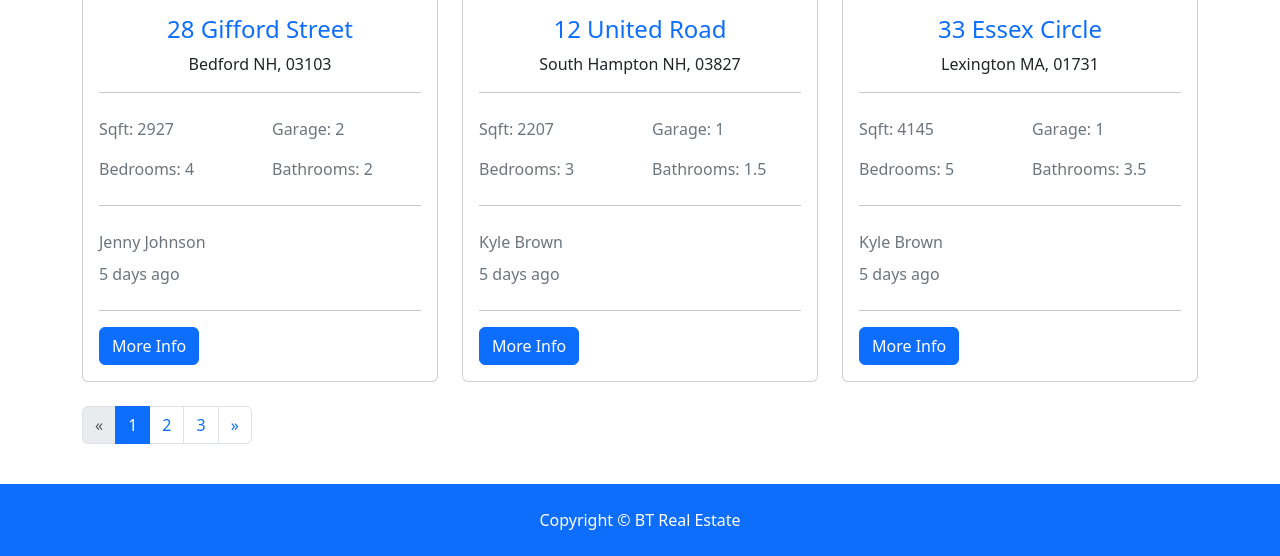
After one commit to karishma-lakhoo/Django-course, a Django app: page /listings/ in a window 1280 px wide. The commit adds this page. Shown: the part 1620-2176 px from the top of the page. Run offline with Django 5.2, Linux system fonts and the light colour scheme; some libraries are stand-ins or nearby versions.

Commit message:
added functionality for listings

```diff
--- a/btre/settings.py
+++ b/btre/settings.py
@@ -33,6 +33,8 @@ ALLOWED_HOSTS = []
 
 INSTALLED_APPS = [
     'pages.apps.PagesConfig',
+    'listings.apps.ListingsConfig',
+    'realtors.apps.RealtorsConfig',
     'django.contrib.admin',
     'django.contrib.auth',
     'django.contrib.contenttypes',
--- a/btre/urls.py
+++ b/btre/urls.py
@@ -19,5 +19,6 @@ from django.urls import include, path
 
 urlpatterns = [
     path('', include('pages.urls')),
+    path('listings/', include('listings.urls')),
     path('admin/', admin.site.urls),
 ]
--- /dev/null
+++ b/listings/urls.py
@@ -0,0 +1,8 @@
+from django.urls import path
+from . import views
+
+urlpatterns = [
+    path('', views.index, name='listings'),
+    path('<int:listing_id>', views.listing, name='listing'),
+    path('search', views.search, name='search'),
+]
--- a/listings/views.py
+++ b/listings/views.py
@@ -1,3 +1,10 @@
 from django.shortcuts import render
 
-# Create your views here.
+def index(request):
+    return render(request, 'listings/listings.html')
+
+def listing(request):
+    return render(request, 'listings/listing.html')
+
+def search(request):
+    return render(request, 'listings/search.html')
--- /dev/null
+++ b/templates/listings/listing.html
@@ -0,0 +1 @@
+<h1>Listing</h1>
--- /dev/null
+++ b/templates/listings/listings.html
@@ -0,0 +1,322 @@
+{% extends 'base.html' %} {% block content %}
+
+<section id="showcase-inner" class="py-5 text-white">
+  <div class="container">
+    <div class="row text-center">
+      <div class="col-md-12">
+        <h1 class="display-4">Browse Our Properties</h1>
+        <p class="lead">
+          Lorem ipsum dolor sit, amet consectetur adipisicing elit. Sunt,
+          pariatur!
+        </p>
+      </div>
+    </div>
+  </div>
+</section>
+
+<!-- Breadcrumb -->
+<section id="bc" class="mt-3">
+  <div class="container">
+    <nav aria-label="breadcrumb">
+      <ol class="breadcrumb">
+        <li class="breadcrumb-item">
+          <a href="{% url 'index' %}"> <i class="fas fa-home"></i> Home</a>
+        </li>
+        <li class="breadcrumb-item active">Browse Listings</li>
+      </ol>
+    </nav>
+  </div>
+</section>
+
+<!-- Listings -->
+<section id="listings" class="py-4">
+  <div class="container">
+    <div class="row">
+      <!-- Listing 1 -->
+      <div class="col-md-6 col-lg-4 mb-4">
+        <div class="card listing-preview">
+          <img class="card-img-top" src="assets/img/homes/home-1.jpg" alt="" />
+          <div class="card-img-overlay">
+            <h2>
+              <span class="badge badge-secondary text-white">$490,000</span>
+            </h2>
+          </div>
+          <div class="card-body">
+            <div class="listing-heading text-center">
+              <h4 class="text-primary">45 Drivewood Circle</h4>
+              <p>
+                <i class="fas fa-map-marker text-secondary"></i> Norwood MA,
+                02062
+              </p>
+            </div>
+            <hr />
+            <div class="row py-2 text-secondary">
+              <div class="col-6">
+                <i class="fas fa-th-large"></i> Sqft: 3200
+              </div>
+              <div class="col-6"><i class="fas fa-car"></i> Garage: 2</div>
+            </div>
+            <div class="row py-2 text-secondary">
+              <div class="col-6"><i class="fas fa-bed"></i> Bedrooms: 3</div>
+              <div class="col-6"><i class="fas fa-bath"></i> Bathrooms: 2</div>
+            </div>
+            <hr />
+            <div class="row py-2 text-secondary">
+              <div class="col-12"><i class="fas fa-user"></i> Kyle Brown</div>
+            </div>
+            <div class="row text-secondary pb-2">
+              <div class="col-6"><i class="fas fa-clock"></i> 2 days ago</div>
+            </div>
+            <hr />
+            <a href="listing.html" class="btn btn-primary btn-block"
+              >More Info</a
+            >
+          </div>
+        </div>
+      </div>
+
+      <!-- Listing 2 -->
+      <div class="col-md-6 col-lg-4 mb-4">
+        <div class="card listing-preview">
+          <img class="card-img-top" src="assets/img/homes/home-2.jpg" alt="" />
+          <div class="card-img-overlay">
+            <h2>
+              <span class="badge badge-secondary text-white">$550,000</span>
+            </h2>
+          </div>
+          <div class="card-body">
+            <div class="listing-heading text-center">
+              <h4 class="text-primary">18 Jefferson Lane</h4>
+              <p>
+                <i class="fas fa-map-marker text-secondary"></i> Woburn MA,
+                01801
+              </p>
+            </div>
+            <hr />
+            <div class="row py-2 text-secondary">
+              <div class="col-6">
+                <i class="fas fa-th-large"></i> Sqft: 3200
+              </div>
+              <div class="col-6"><i class="fas fa-car"></i> Garage: 1</div>
+            </div>
+            <div class="row py-2 text-secondary">
+              <div class="col-6"><i class="fas fa-bed"></i> Bedrooms: 4</div>
+              <div class="col-6">
+                <i class="fas fa-bath"></i> Bathrooms: 2.5
+              </div>
+            </div>
+            <hr />
+            <div class="row py-2 text-secondary">
+              <div class="col-6"><i class="fas fa-user"></i> Mark Hudson</div>
+            </div>
+            <div class="row text-secondary pb-2">
+              <div class="col-6"><i class="fas fa-clock"></i> 5 days ago</div>
+            </div>
+            <hr />
+            <a href="listing.html" class="btn btn-primary btn-block"
+              >More Info</a
+            >
+          </div>
+        </div>
+      </div>
+
+      <!-- Listing 3 -->
+      <div class="col-md-6 col-lg-4 mb-4">
+        <div class="card listing-preview">
+          <img class="card-img-top" src="assets/img/homes/home-3.jpg" alt="" />
+          <div class="card-img-overlay">
+            <h2>
+              <span class="badge badge-secondary text-white">$580,000</span>
+            </h2>
+          </div>
+          <div class="card-body">
+            <div class="listing-heading text-center">
+              <h4 class="text-primary">187 Woodrow Street</h4>
+              <p>
+                <i class="fas fa-map-marker text-secondary"></i> Salem MA, 01915
+              </p>
+            </div>
+            <hr />
+            <div class="row py-2 text-secondary">
+              <div class="col-6">
+                <i class="fas fa-th-large"></i> Sqft: 3107
+              </div>
+              <div class="col-6"><i class="fas fa-car"></i> Garage: 0</div>
+            </div>
+            <div class="row py-2 text-secondary">
+              <div class="col-6"><i class="fas fa-bed"></i> Bedrooms: 4</div>
+              <div class="col-6"><i class="fas fa-bath"></i> Bathrooms: 3</div>
+            </div>
+            <hr />
+            <div class="row py-2 text-secondary">
+              <div class="col-6"><i class="fas fa-user"></i> Mark Hudson</div>
+            </div>
+            <div class="row text-secondary pb-2">
+              <div class="col-6"><i class="fas fa-clock"></i> 5 days ago</div>
+            </div>
+            <hr />
+            <a href="listing.html" class="btn btn-primary btn-block"
+              >More Info</a
+            >
+          </div>
+        </div>
+      </div>
+
+      <!-- Listing 4 -->
+      <div class="col-md-6 col-lg-4 mb-4">
+        <div class="card listing-preview">
+          <img class="card-img-top" src="assets/img/homes/home-4.jpg" alt="" />
+          <div class="card-img-overlay">
+            <h2>
+              <span class="badge badge-secondary text-white">$380,000</span>
+            </h2>
+          </div>
+          <div class="card-body">
+            <div class="listing-heading text-center">
+              <h4 class="text-primary">28 Gifford Street</h4>
+              <p>
+                <i class="fas fa-map-marker text-secondary"></i> Bedford NH,
+                03103
+              </p>
+            </div>
+            <hr />
+            <div class="row py-2 text-secondary">
+              <div class="col-6">
+                <i class="fas fa-th-large"></i> Sqft: 2927
+              </div>
+              <div class="col-6"><i class="fas fa-car"></i> Garage: 2</div>
+            </div>
+            <div class="row py-2 text-secondary">
+              <div class="col-6"><i class="fas fa-bed"></i> Bedrooms: 4</div>
+              <div class="col-6"><i class="fas fa-bath"></i> Bathrooms: 2</div>
+            </div>
+            <hr />
+            <div class="row py-2 text-secondary">
+              <div class="col-6"><i class="fas fa-user"></i> Jenny Johnson</div>
+            </div>
+            <div class="row text-secondary pb-2">
+              <div class="col-6"><i class="fas fa-clock"></i> 5 days ago</div>
+            </div>
+            <hr />
+            <a href="listing.html" class="btn btn-primary btn-block"
+              >More Info</a
+            >
+          </div>
+        </div>
+      </div>
+
+      <!-- Listing 5 -->
+      <div class="col-md-6 col-lg-4 mb-4">
+        <div class="card listing-preview">
+          <img class="card-img-top" src="assets/img/homes/home-5.jpg" alt="" />
+          <div class="card-img-overlay">
+            <h2>
+              <span class="badge badge-secondary text-white">$230,000</span>
+            </h2>
+          </div>
+          <div class="card-body">
+            <div class="listing-heading text-center">
+              <h4 class="text-primary">12 United Road</h4>
+              <p>
+                <i class="fas fa-map-marker text-secondary"></i> South Hampton
+                NH, 03827
+              </p>
+            </div>
+            <hr />
+            <div class="row py-2 text-secondary">
+              <div class="col-6">
+                <i class="fas fa-th-large"></i> Sqft: 2207
+              </div>
+              <div class="col-6"><i class="fas fa-car"></i> Garage: 1</div>
+            </div>
+            <div class="row py-2 text-secondary">
+              <div class="col-6"><i class="fas fa-bed"></i> Bedrooms: 3</div>
+              <div class="col-6">
+                <i class="fas fa-bath"></i> Bathrooms: 1.5
+              </div>
+            </div>
+            <hr />
+            <div class="row py-2 text-secondary">
+              <div class="col-6"><i class="fas fa-user"></i> Kyle Brown</div>
+            </div>
+            <div class="row text-secondary pb-2">
+              <div class="col-6"><i class="fas fa-clock"></i> 5 days ago</div>
+            </div>
+            <hr />
+            <a href="listing.html" class="btn btn-primary btn-block"
+              >More Info</a
+            >
+          </div>
+        </div>
+      </div>
+
+      <!-- Listing 6 -->
+      <div class="col-md-6 col-lg-4 mb-4">
+        <div class="card listing-preview">
+          <img class="card-img-top" src="assets/img/homes/home-6.jpg" alt="" />
+          <div class="card-img-overlay">
+            <h2>
+              <span class="badge badge-secondary text-white">$780,000</span>
+            </h2>
+          </div>
+          <div class="card-body">
+            <div class="listing-heading text-center">
+              <h4 class="text-primary">33 Essex Circle</h4>
+              <p>
+                <i class="fas fa-map-marker text-secondary"></i> Lexington MA,
+                01731
+              </p>
+            </div>
+            <hr />
+            <div class="row py-2 text-secondary">
+              <div class="col-6">
+                <i class="fas fa-th-large"></i> Sqft: 4145
+              </div>
+              <div class="col-6"><i class="fas fa-car"></i> Garage: 1</div>
+            </div>
+            <div class="row py-2 text-secondary">
+              <div class="col-6"><i class="fas fa-bed"></i> Bedrooms: 5</div>
+              <div class="col-6">
+                <i class="fas fa-bath"></i> Bathrooms: 3.5
+              </div>
+            </div>
+            <hr />
+            <div class="row py-2 text-secondary">
+              <div class="col-6"><i class="fas fa-user"></i> Kyle Brown</div>
+            </div>
+            <div class="row text-secondary pb-2">
+              <div class="col-6"><i class="fas fa-clock"></i> 5 days ago</div>
+            </div>
+            <hr />
+            <a href="listing.html" class="btn btn-primary btn-block"
+              >More Info</a
+            >
+          </div>
+        </div>
+      </div>
+    </div>
+
+    <div class="row">
+      <div class="col-md-12">
+        <ul class="pagination">
+          <li class="page-item disabled">
+            <a class="page-link" href="#">&laquo;</a>
+          </li>
+          <li class="page-item active">
+            <a class="page-link" href="#">1</a>
+          </li>
+          <li class="page-item">
+            <a class="page-link" href="#">2</a>
+          </li>
+          <li class="page-item">
+            <a class="page-link" href="#">3</a>
+          </li>
+          <li class="page-item">
+            <a class="page-link" href="#">&raquo;</a>
+          </li>
+        </ul>
+      </div>
+    </div>
+  </div>
+</section>
+{% endblock %}
--- /dev/null
+++ b/templates/listings/search.html
@@ -0,0 +1 @@
+<h1>search</h1>
--- a/templates/partials/_navbar.html
+++ b/templates/partials/_navbar.html
@@ -33,8 +33,14 @@
         >
           <a class="nav-link" href="{% url 'about' %}">About</a>
         </li>
-        <li class="nav-item mr-3">
-          <a class="nav-link" href="{% url 'index' %}">Featured Listings</a>
+        <li
+            {% if 'listings' in request.path %}
+                class="nav-item active mr-3"
+            {% else %}
+                class="nav-item mr-3"
+            {% endif %}
+        >
+          <a class="nav-link" href="{% url 'listings' %}">Featured Listings</a>
         </li>
       </ul>
 
```
